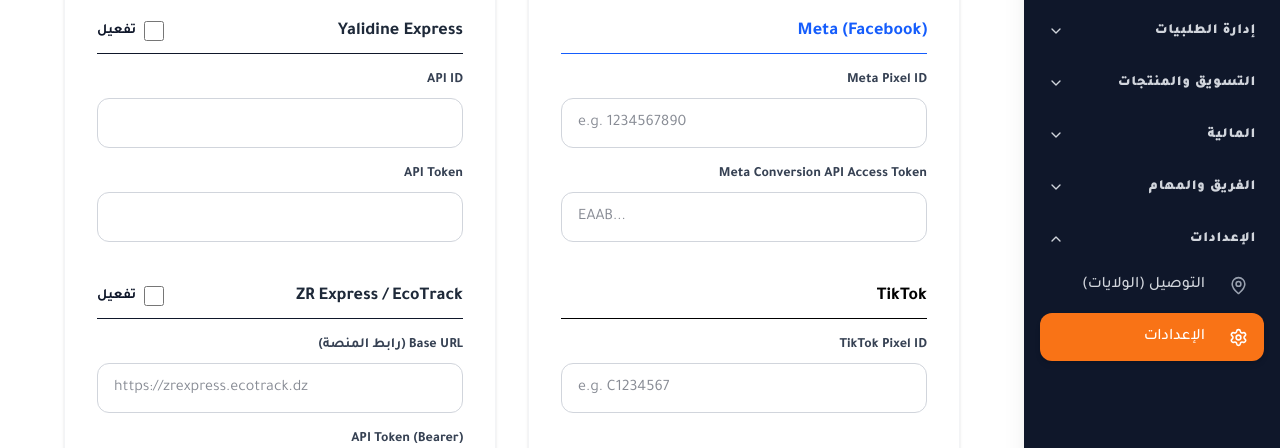
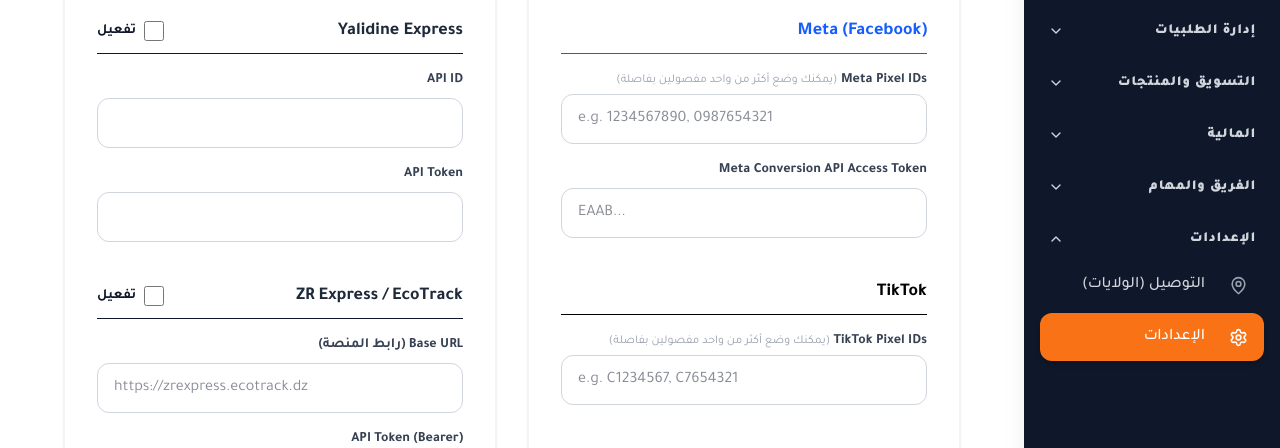
Before and after one commit to IMEDMRK/powerup-app, a Next.js app: page /admin/settings in a window 1280 px wide. Shown: the part 168-616 px from the top of the page. Built offline with nearby package versions, Linux system fonts and the light colour scheme; no server answers; the database is empty; sample sign-in values are in the browser's storage.

Commit message:
Update src/app/admin/(dashboard)/settings/page.tsx

```diff
--- a/src/app/admin/(dashboard)/settings/page.tsx
+++ b/src/app/admin/(dashboard)/settings/page.tsx
@@ -79,8 +79,8 @@
             <div className="space-y-4">
               <h3 className="text-lg font-bold text-blue-600 border-b pb-2">Meta (Facebook)</h3>
               <div>
-                <label className="block text-sm font-bold text-gray-700 mb-2">Meta Pixel ID</label>
-                <input name="metaPixelId" defaultValue={settings.metaPixelId || ""} type="text" className="w-full px-4 py-3 rounded-xl border border-gray-300 focus:ring-2 focus:ring-primary outline-none" dir="ltr" placeholder="e.g. 1234567890" />
+                <label className="block text-sm font-bold text-gray-700 mb-1">Meta Pixel IDs <span className="text-xs text-gray-400 font-normal">(يمكنك وضع أكثر من واحد مفصولين بفاصلة)</span></label>
+                <input name="metaPixelId" defaultValue={settings.metaPixelId || ""} type="text" className="w-full px-4 py-3 rounded-xl border border-gray-300 focus:ring-2 focus:ring-primary outline-none" dir="ltr" placeholder="e.g. 1234567890, 0987654321" />
               </div>
               <div>
                 <label className="block text-sm font-bold text-gray-700 mb-2">Meta Conversion API Access Token</label>
@@ -90,8 +90,8 @@
             <div className="space-y-4 pt-4">
               <h3 className="text-lg font-bold text-black border-b pb-2">TikTok</h3>
               <div>
-                <label className="block text-sm font-bold text-gray-700 mb-2">TikTok Pixel ID</label>
-                <input name="tiktokPixelId" defaultValue={settings.tiktokPixelId || ""} type="text" className="w-full px-4 py-3 rounded-xl border border-gray-300 focus:ring-2 focus:ring-primary outline-none" dir="ltr" placeholder="e.g. C1234567" />
+                <label className="block text-sm font-bold text-gray-700 mb-1">TikTok Pixel IDs <span className="text-xs text-gray-400 font-normal">(يمكنك وضع أكثر من واحد مفصولين بفاصلة)</span></label>
+                <input name="tiktokPixelId" defaultValue={settings.tiktokPixelId || ""} type="text" className="w-full px-4 py-3 rounded-xl border border-gray-300 focus:ring-2 focus:ring-primary outline-none" dir="ltr" placeholder="e.g. C1234567, C7654321" />
               </div>
             </div>
             <div className="space-y-4 pt-4">
```
